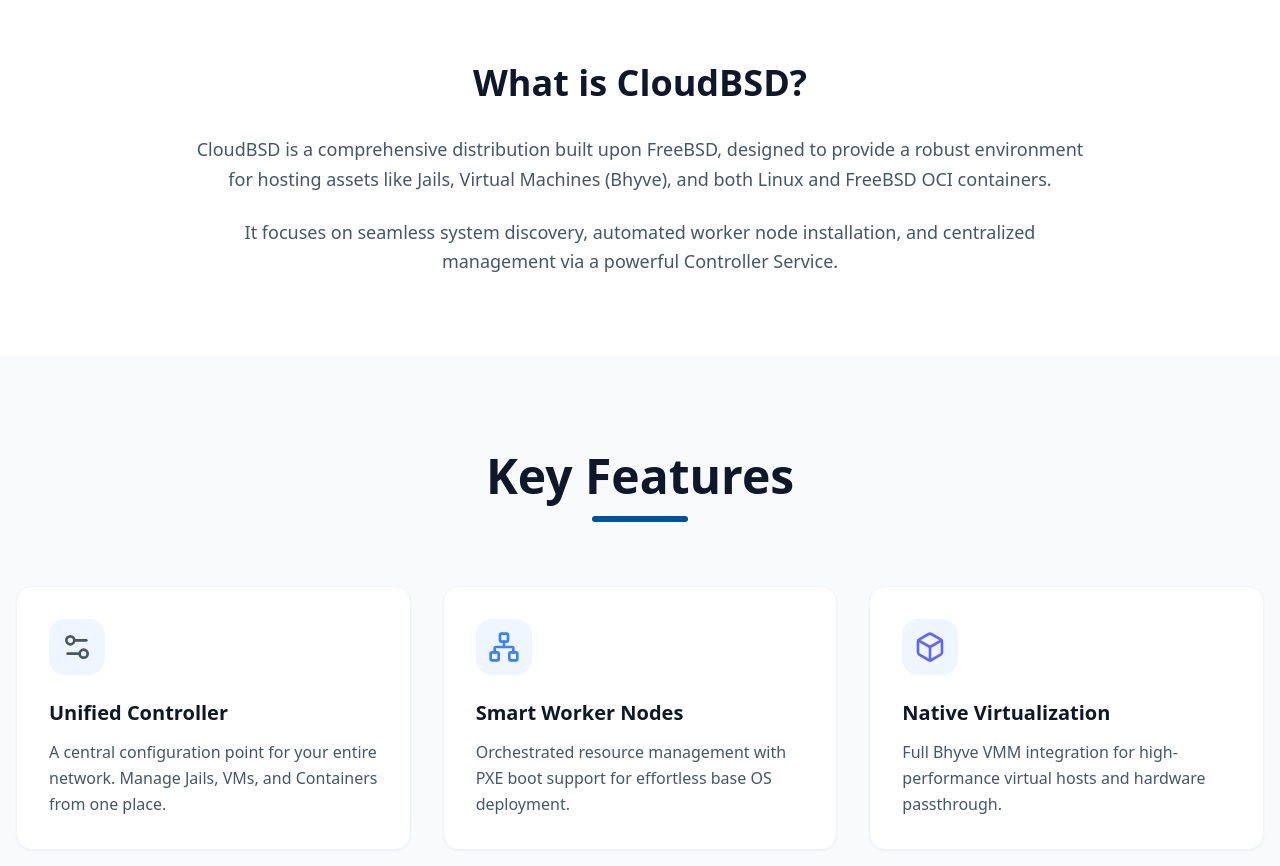
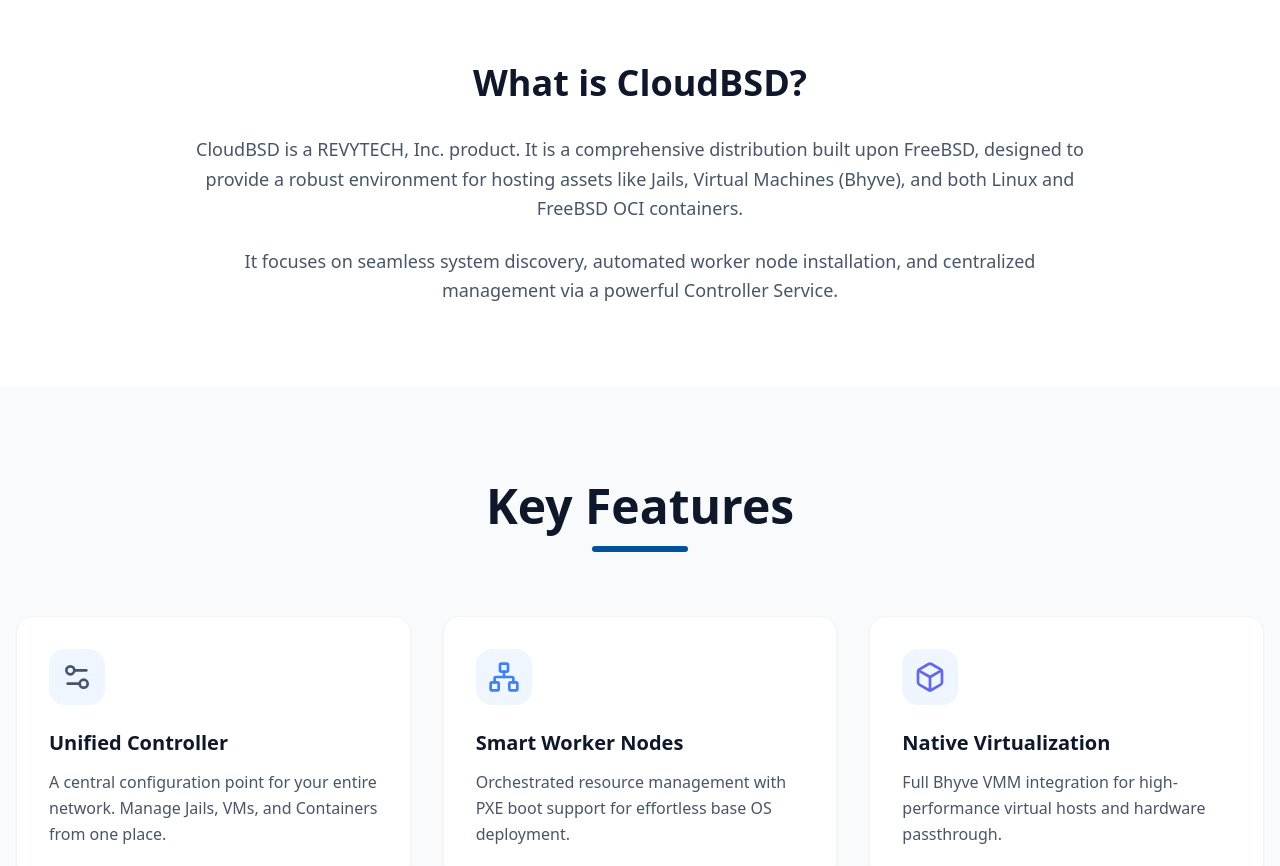
Before and after one commit to cloudbsdorg/www, a React (Vite) app: page / in a window 1280 px wide. Shown: the part 1720-2586 px from the top of the page. Built offline with nearby package versions, Linux system fonts and the light colour scheme.

Commit message:
legal: update company ownership to REVYTECH, Inc.

```diff
--- a/src/config.ts
+++ b/src/config.ts
@@ -1,6 +1,6 @@
 export const CONFIG = {
   projectName: "CloudBSD",
-  companyName: "CloudBSD",
+  companyName: "REVYTECH, Inc.",
   ownerName: "Mark LaPointe",
   ownerEmail: "mark@cloudbsd.org",
   discordLink: "https://discord.gg/8KYawCuG",
--- a/src/locales/en.json
+++ b/src/locales/en.json
@@ -13,7 +13,7 @@
   },
   "about": {
     "title": "What is {{projectName}}?",
-    "p1": "CloudBSD is a comprehensive distribution built upon FreeBSD, designed to provide a robust environment for hosting assets like Jails, Virtual Machines (Bhyve), and both Linux and FreeBSD OCI containers.",
+    "p1": "CloudBSD is a REVYTECH, Inc. product. It is a comprehensive distribution built upon FreeBSD, designed to provide a robust environment for hosting assets like Jails, Virtual Machines (Bhyve), and both Linux and FreeBSD OCI containers.",
     "p2": "It focuses on seamless system discovery, automated worker node installation, and centralized management via a powerful Controller Service."
   },
   "features": {
```
